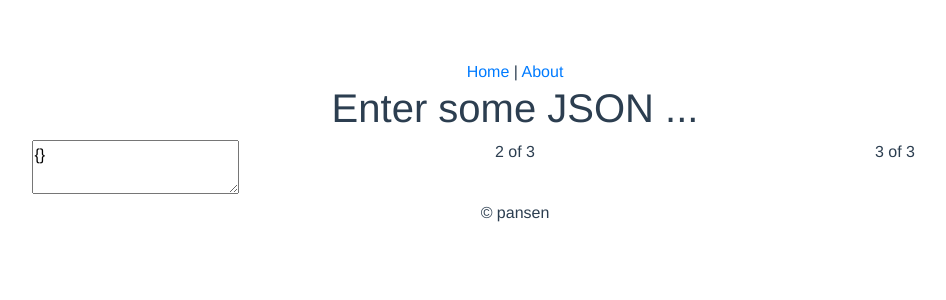
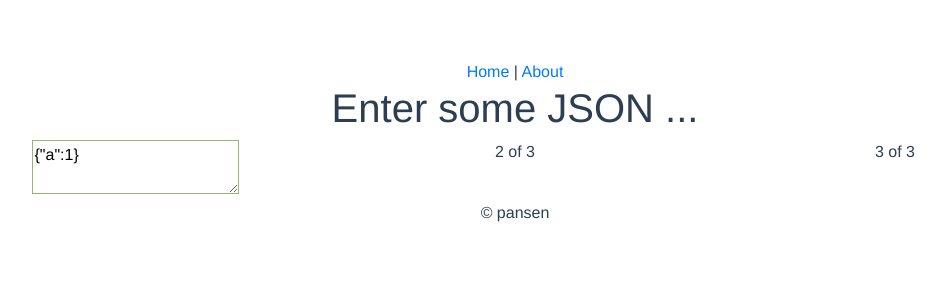
Before and after one commit to pansen/jschonc, a Vue app: page / in a window 1280 px wide. Shown: the top 300 px of the page, without its empty margins (125-1071 px from the left). Built offline with nearby package versions, Linux system fonts and the light colour scheme.

Commit message:
We are passing some JSON input around, vuex plugin is not working and hacked

```diff
--- a/src/components/Index.vue
+++ b/src/components/Index.vue
@@ -4,7 +4,9 @@
       <h1>Enter some JSON ...</h1>
       <b-container class="bv-example-row">
         <b-row>
-          <b-col><textarea v-model="$data.json_input"></textarea></b-col>
+          <b-col><textarea
+            :class="{ 'valid': json_is_valid, 'invalid': !json_is_valid }"
+            v-model="$data.json_input"></textarea></b-col>
           <b-col>2 of 3</b-col>
           <b-col>3 of 3</b-col>
         </b-row>
@@ -16,9 +18,12 @@
 <script lang="ts">
   import {Component, Prop, Vue} from 'vue-property-decorator';
   import Layout from '@/layouts/Layout.vue';
+  import ztTypes from "@/types/actions";
+  import {store} from "@/plugins/VuexPlugin";
 
   const _data = {
-    'json_input': '{}'
+    'json_input': '',
+    'json_is_valid': true
   };
 
   @Component({
@@ -27,10 +32,30 @@
     },
     data() {
       return _data;
-    }
+    },
+    watch: {
+      json_input (newVal, oldVal) {
+        console.debug('JSON input: %o', newVal);
+        try {
+          const _json = JSON.parse(newVal);
+          _data.json_is_valid = true;
+          store.commit(ztTypes.JSON_INPUT, _json);
+        } catch (e) {
+          console.log('invalid json: %o', e);
+          _data.json_is_valid = false;
+        }
+      }
+    },
+
   })
   export default class Index extends Vue {
     @Prop() private msg!: string;
+    mounted (): void {
+      console.debug('Got store with state: %o', store.state);
+      const _json = JSON.stringify(store.state[ztTypes.JSON_INPUT]);
+      console.log('mounted: %o', _json);
+      _data.json_input = _json;
+    }
   }
 </script>
 
@@ -53,4 +78,12 @@
   a {
     color: #42b983;
   }
+
+  textarea.valid {
+    border: 1px solid #8fb974;
+  }
+
+  textarea.invalid {
+    border: 1px solid #b95428;
+  }
 </style>
--- a/src/main.ts
+++ b/src/main.ts
@@ -6,9 +6,11 @@ import store from './store'
 import BootstrapVue from 'bootstrap-vue'
 import 'bootstrap/dist/css/bootstrap.css'
 import 'bootstrap-vue/dist/bootstrap-vue.css'
+import {VuexPlugin} from "@/plugins/VuexPlugin";
 import Index from "@/components/Index.vue";
 import About from "@/components/About.vue";
 
+Vue.use(VuexPlugin);
 Vue.use(BootstrapVue);
 
 // This installs <router-view> and <router-link>,
--- /dev/null
+++ b/src/plugins/VuexPlugin.ts
@@ -0,0 +1,55 @@
+import Vuex from 'vuex';
+import Vue from "vue";
+import _Vue from "vue";
+import ztTypes from '@/types/actions';
+import {Store} from "vuex";
+
+Vue.config.productionTip = false;
+if (process.env.NODE_ENV !== 'production') {
+  Vue.config.devtools = true;
+}
+
+Vue.use(Vuex);
+
+console.debug('creating a new Vuex.Store ...');
+const store = new Vuex.Store({
+  state: {
+    [ztTypes.APP_DEBUG]: false,
+    [ztTypes.JSON_INPUT]: {"a": 1},
+  },
+  // https://vuex.vuejs.org/guide/getters.html
+  getters: {},
+  mutations: {
+    // reactive properties in Vuex: https://gist.github.com/DawidMyslak/2b046cca5959427e8fb5c1da45ef7748
+    [ztTypes.APP_DEBUG](state, v) {
+      Vue.set(state, ztTypes.APP_DEBUG, v);
+    },
+    [ztTypes.JSON_INPUT](state, v) {
+      Vue.set(state, ztTypes.JSON_INPUT, v);
+    },
+  }
+});
+
+/**
+ * We need to declare the type
+ *
+ * see: https://vuejs.org/v2/guide/typescript.html#Augmenting-Types-for-Use-with-Plugins
+ */
+declare module 'vue/types/vue' {
+  interface Vue {
+    $store: Store<any>
+  }
+}
+/**
+ * Plugin to inject the shared Vuex instance to all Vue instances we create.
+ *
+ * see:
+ * - https://alligator.io/vuejs/creating-custom-plugins/
+ */
+const VuexPlugin = function VuexPlugin(vue: typeof _Vue, options?: any): void {
+  console.debug('Assign store with state: %o', store.state);
+  vue.prototype.$store = store;
+};
+
+
+export {VuexPlugin, store};
--- /dev/null
+++ b/src/types/actions.ts
@@ -0,0 +1,9 @@
+/**
+ * types that will be handled by the `Vuex` store
+ */
+const ztTypes = {
+  APP_DEBUG: 'dbg',
+  JSON_INPUT: 'json_input',
+};
+
+export default ztTypes;
```
